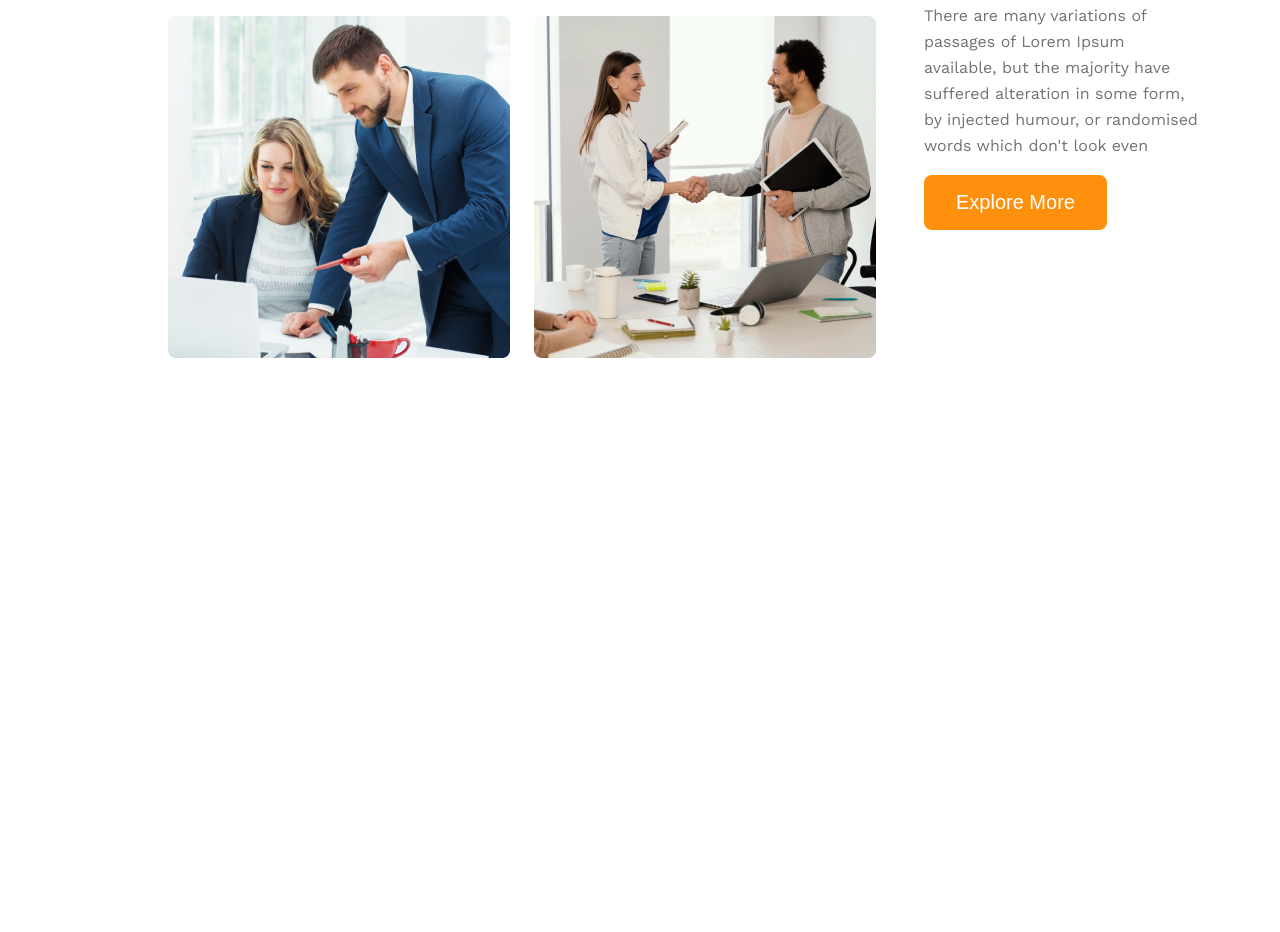
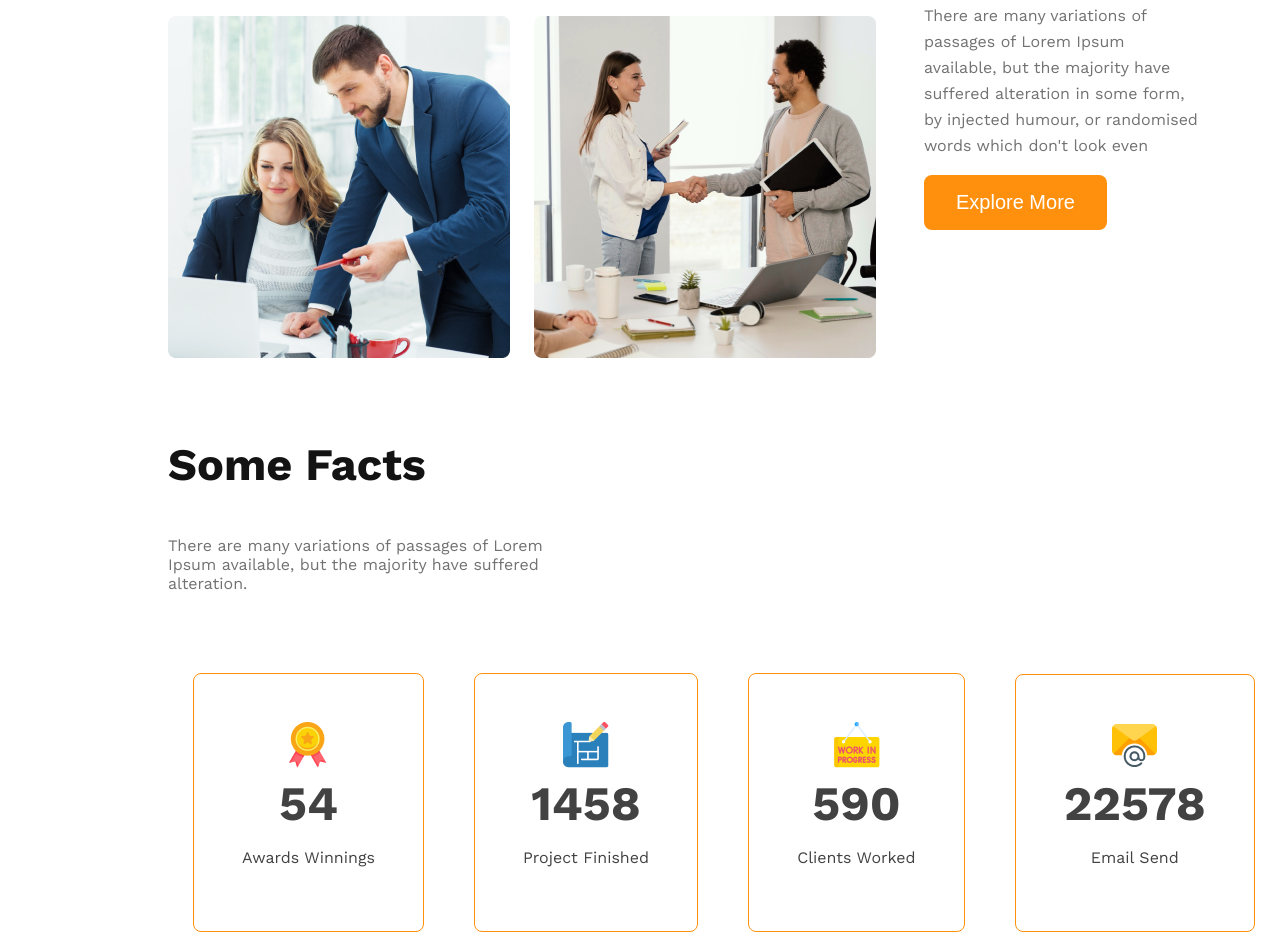
Before and after one commit to NomanSiddike/g3-architects-website, a plain HTML site: page index.html in a window 1280 px wide. Shown: the part 1408-2340 px from the top of the page. Before the commit the page ends 1766 px from the top, so only its background shows below. Drawn offline with nearby package versions, Linux system fonts and the light colour scheme.

Commit message:
some fact part added

```diff
--- a/index.html
+++ b/index.html
@@ -45,7 +45,33 @@
                 <h3 class="teams-title"><span class="quick-list">Quick list</span> <span class="of-our">of Our</span> <br><span class="features">Features</span></h3>
                 <p class="text-light-gray">There are many variations of passages of Lorem Ipsum available, but the majority have suffered alteration in some form, by injected humour, or randomised words which don't look even</p>
                 <button class="primary-button">Explore More</button>
+            </div>
+        </section>
 
+        <section class="facts">
+            <h3 class="nav-title">Some Facts</h3>
+            <p  class="text-light-gray" id="facts-description">There are many variations of passages of Lorem Ipsum available, but the majority have suffered alteration.</p>
+            <div class="facts-card-container">
+                <div class="card">
+                    <img src="images/icons/ribon.png" alt="">
+                    <h2 class="card-stats">54</h2>
+                    <p class="card-title">Awards Winnings</p>
+                </div>
+                <div class="card">
+                    <img src="images/icons/projects.png" alt="">
+                    <h2 class="card-stats">1458</h2>
+                    <p class="card-title">Project Finished</p>
+                </div>
+                <div class="card">
+                    <img src="images/icons/customers.png" alt="">
+                    <h2 class="card-stats">590</h2>
+                    <p class="card-title">Clients Worked</p>
+                </div>
+                <div class="card">
+                    <img src="images/icons/email.png" alt="">
+                    <h2 class="card-stats">22578</h2>
+                    <p class="card-title">Email Send</p>
+                </div>
             </div>
         </section>
     </main>
--- a/styles/architect.css
+++ b/styles/architect.css
@@ -22,8 +22,8 @@ header {
     cursor: pointer;
 }
 
-.text-light-gray{
-color: #727272;
+.text-light-gray {
+    color: #727272;
 }
 
 /* Nav Design  */
@@ -131,10 +131,37 @@ main {
 }
 
 
+/* Facts part Design  */
 
+.facts {
+    align-items: center;
+    margin-left: 10.5rem;
+    margin-top: 5rem;
+}
 
+#facts-description {
+    margin-right: 44rem;
+    margin-bottom: 5rem;
+}
 
+.card {
+    border-radius: 8px;
+    border: 1px solid #FF900E;
+    padding: 3rem;
+    color: #424242;
+}
 
+.card-stats{
+    color: #424242;
+    font-size: 3rem;
+    margin: 0.2rem auto;
+}
+.facts-card-container{
+    display: flex;
+    text-align: center;
+    align-items: center;
+    justify-content: space-around;
+}
 
 
 
@@ -151,7 +178,8 @@ main {
         padding: 20px;
     }
 
-    header nav, .teams-container {
+    header nav,
+    .teams-container {
         flex-direction: column;
         align-items: center;
     }
```
